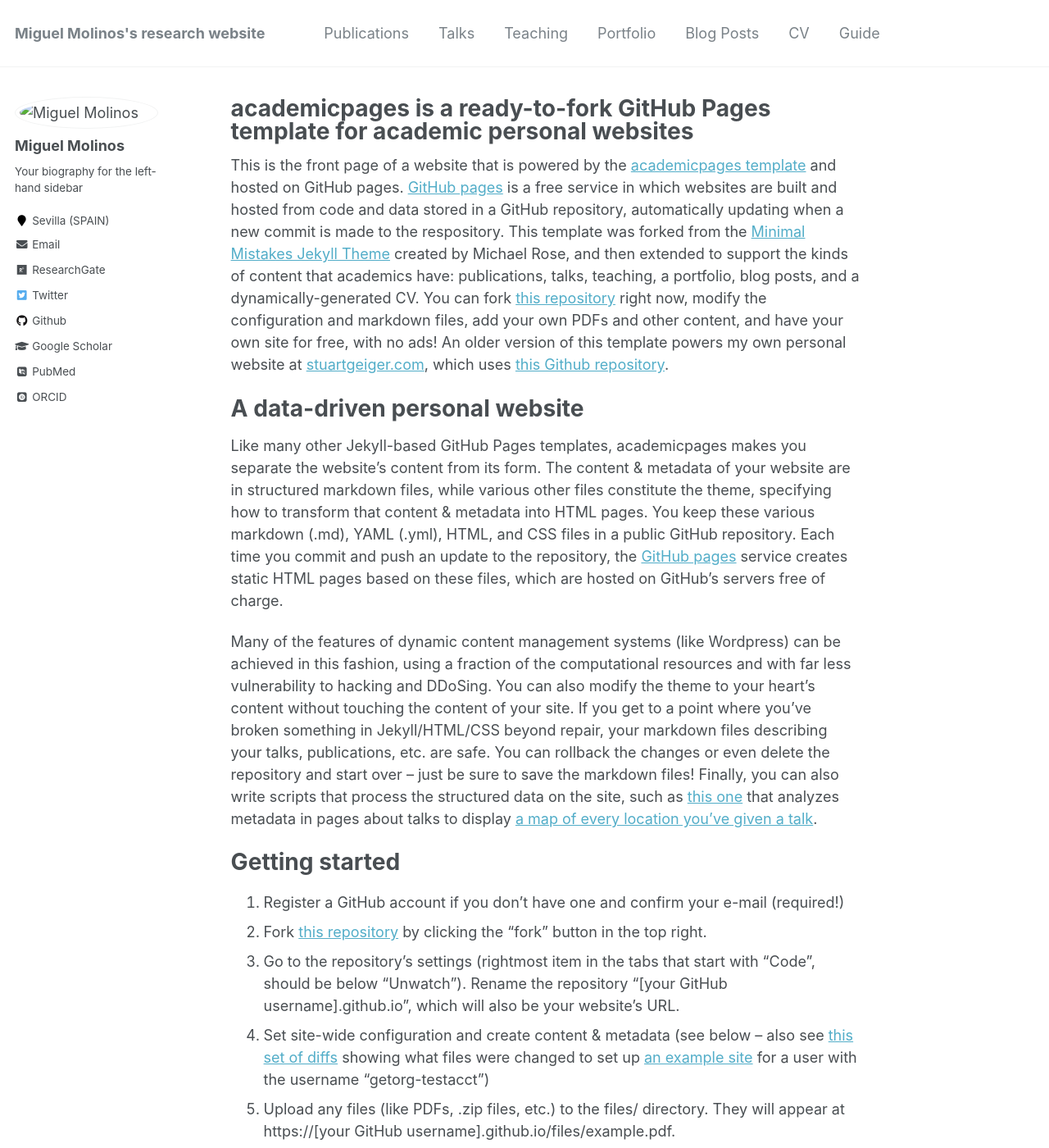
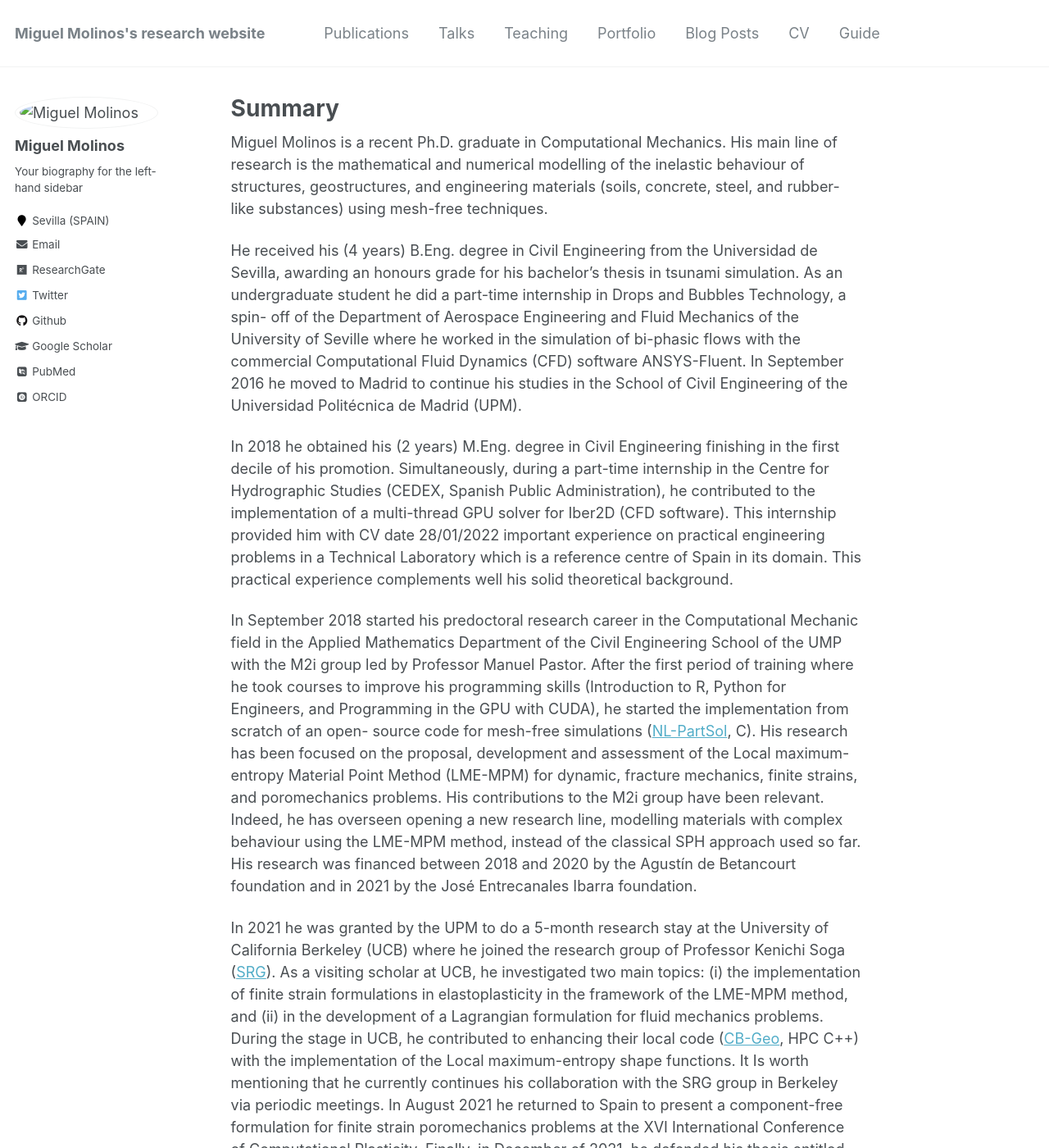
Before and after one commit to migmolper/migmolper.github.io, a Jekyll site: the page built from _pages/about.md, in a window 1280 px wide and 1400 px high. Shown: the whole window at 82% size. Built offline with Jekyll 4.4.1, drawn with Linux system fonts in a browser that asks for light colours; some web fonts are replaced; some of the changed text lies outside the part shown.

Commit message:
Minor changes

```diff
--- a/_pages/about.md
+++ b/_pages/about.md
@@ -1,6 +1,6 @@
 ---
 permalink: /
-title: "academicpages is a ready-to-fork GitHub Pages template for academic personal websites"
+title: "Summary"
 excerpt: "About me"
 author_profile: true
 redirect_from:
@@ -8,7 +8,68 @@ redirect_from:
   - /about.html
 ---
 
-This is the front page of a website that is powered by the [academicpages template](https://github.com/academicpages/academicpages.github.io) and hosted on GitHub pages. [GitHub pages](https://pages.github.com) is a free service in which websites are built and hosted from code and data stored in a GitHub repository, automatically updating when a new commit is made to the respository. This template was forked from the [Minimal Mistakes Jekyll Theme](https://mmistakes.github.io/minimal-mistakes/) created by Michael Rose, and then extended to support the kinds of content that academics have: publications, talks, teaching, a portfolio, blog posts, and a dynamically-generated CV. You can fork [this repository](https://github.com/academicpages/academicpages.github.io) right now, modify the configuration and markdown files, add your own PDFs and other content, and have your own site for free, with no ads! An older version of this template powers my own personal website at [stuartgeiger.com](http://stuartgeiger.com), which uses [this Github repository](https://github.com/staeiou/staeiou.github.io).
+Miguel Molinos is a recent Ph.D. graduate in Computational Mechanics. His main line of
+research is the mathematical and numerical modelling of the inelastic behaviour of structures,
+geostructures, and engineering materials (soils, concrete, steel, and rubber-like substances)
+using mesh-free techniques.
+
+He received his (4 years) B.Eng. degree in Civil Engineering from the Universidad de Sevilla,
+awarding an honours grade for his bachelor’s thesis in tsunami simulation. As an
+undergraduate student he did a part-time internship in Drops and Bubbles Technology, a spin-
+off of the Department of Aerospace Engineering and Fluid Mechanics of the University of
+Seville where he worked in the simulation of bi-phasic flows with the commercial
+Computational Fluid Dynamics (CFD) software ANSYS-Fluent. In September 2016 he moved to
+Madrid to continue his studies in the School of Civil Engineering of the Universidad Politécnica
+de Madrid (UPM).
+
+In 2018 he obtained his (2 years) M.Eng. degree in Civil Engineering finishing in the first decile
+of his promotion. Simultaneously, during a part-time internship in the Centre for Hydrographic
+Studies (CEDEX, Spanish Public Administration), he contributed to the implementation of a
+multi-thread GPU solver for Iber2D (CFD software). This internship provided him with
+CV date 28/01/2022 important experience on practical engineering problems in a Technical Laboratory which is a
+reference centre of Spain in its domain. This practical experience complements well his solid
+theoretical background.
+
+In September 2018 started his predoctoral research career in the Computational Mechanic
+field in the Applied Mathematics Department of the Civil Engineering School of the UMP with
+the M2i group led by Professor Manuel Pastor. After the first period of training where he took
+courses to improve his programming skills (Introduction to R, Python for Engineers, and
+Programming in the GPU with CUDA), he started the implementation from scratch of an open-
+source code for mesh-free simulations ([NL-PartSol](https://github.com/migmolper/NL-PartSol), C). His research has been focused on the
+proposal, development and assessment of the Local maximum-entropy Material Point
+Method (LME-MPM) for dynamic, fracture mechanics, finite strains, and poromechanics
+problems. His contributions to the M2i group have been relevant. Indeed, he has overseen
+opening a new research line, modelling materials with complex behaviour using the LME-MPM
+method, instead of the classical SPH approach used so far. His research was financed between
+2018 and 2020 by the Agustín de Betancourt foundation and in 2021 by the José Entrecanales
+Ibarra foundation.
+
+In 2021 he was granted by the UPM to do a 5-month research stay at the University of
+California Berkeley (UCB) where he joined the research group of Professor Kenichi Soga ([SRG](https://geomechanics.berkeley.edu/)).
+As a visiting scholar at UCB, he investigated two main topics: (i) the implementation of finite
+strain formulations in elastoplasticity in the framework of the LME-MPM method, and (ii) in
+the development of a Lagrangian formulation for fluid mechanics problems. During the stage
+in UCB, he contributed to enhancing their local code ([CB-Geo](https://github.com/geomechanics/mpm), HPC C++) with the
+implementation of the Local maximum-entropy shape functions. It Is worth mentioning that
+he currently continues his collaboration with the SRG group in Berkeley via periodic meetings.
+In August 2021 he returned to Spain to present a component-free formulation for finite strain
+poromechanics problems at the XVI International Conference of Computational Plasticity.
+Finally, in December of 2021, he defended his thesis entitled ["The Local Maximum-EntropyMaterial Point Method"](https://oa.upm.es/69327/) obtaining the qualification of cum laude and the recognition of
+international doctor. Apart from investigating the research line derived from his thesis, he is
+an active collaborator of the existing research line in the M2i group. From the published
+papers, it can be seen this interaction, as he has contributed to developing SPH models for soil
+dynamics problems domain in which he has acquired the long and solid experience of the
+group, together with papers led by him, where is the group who has benefitted. He is an active
+member of the competitive projects, ALAS (Plan Estatal 2016), PLAND (Plan Estatal 2019), and
+DiscCO2 Store (H2020 Marie Skłodowska-Curie Actions). Indeed, he has contributed to the
+elaboration of research proposals, being worth mentioning the last Plan Nacional project,
+PLAND, which explicitly includes the novel MPM approach, line of which he is responsible.
+Regarding formation activities, he has contributed to the ellaboration of a Massive open
+online course (MOOC) entitled “Principales riesgos naturales y su afección a la Sociedad”.
+Indeed, the experience of the candidate in advanced calculation schemes (particle and
+meshfree methods) and the suitability of such methodologies within the project, make
+complementary the skills of the receiving group and the researcher.
+
 
 A data-driven personal website
 ======
```
Also changed, not shown: _publications/2009-10-01-paper-title-number-1.md (+6 -1 lines).
